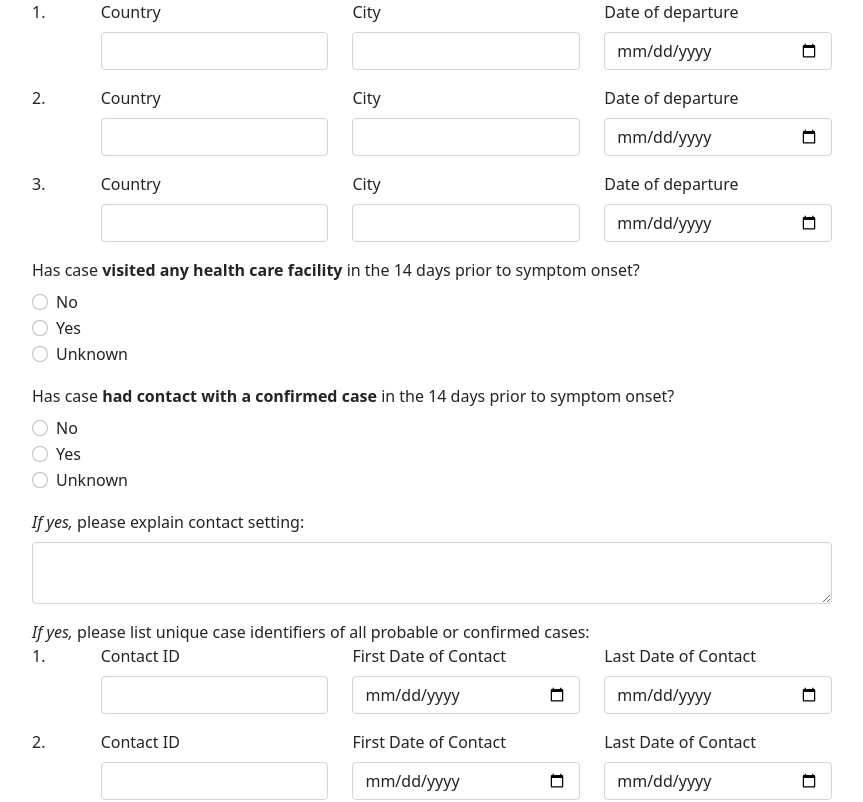
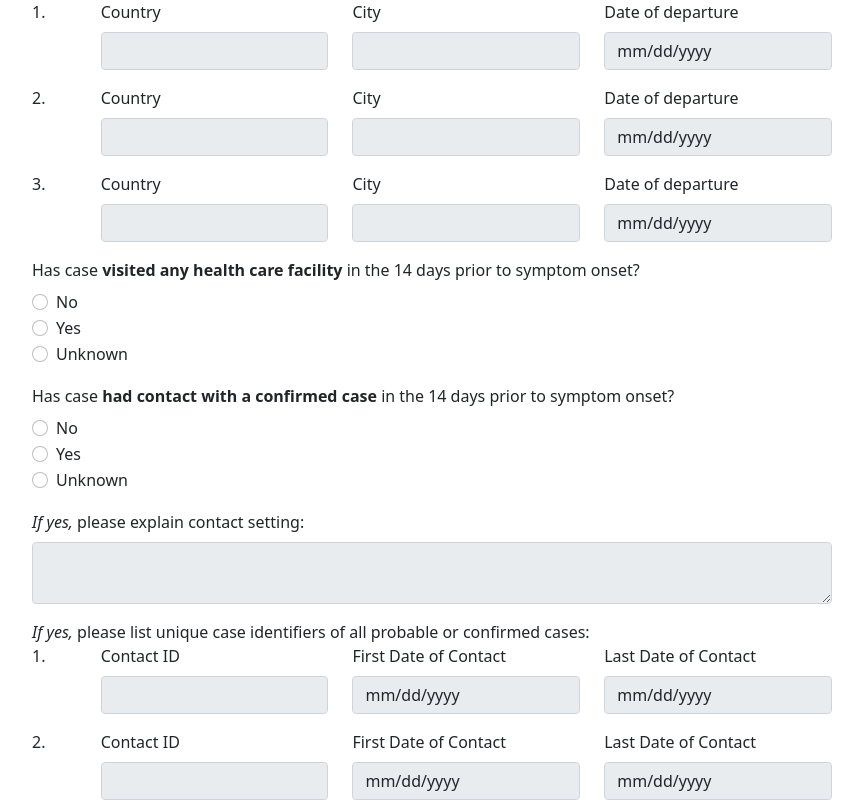
Before and after one commit to SoniaZaldana/covid19-reporting, a React (Create React App) app: page / in a window 1280 px wide. Shown: the part 3302-4104 px from the top of the page, without its empty margins (208-1071 px from the left). Built offline with nearby package versions, Linux system fonts and the light colour scheme.

Commit message:
section3 validation

```diff
--- a/src/components/reportForm.js
+++ b/src/components/reportForm.js
@@ -44,7 +44,20 @@ class ReportForm extends Component {
                 exposureWorker: '',
                 exposureWorkerCountry: '',
                 exposureWorkerCity: '',
-                exposureWorkerFacility: ''
+                exposureWorkerFacility: '',
+                exposureTravel: '',
+                // Max size 3, one element per entry
+                exposureTravelCountry: ['','',''],
+                exposureTravelCity: ['','',''],
+                exposureTravelDeparture: ['','',''],
+                // ^^^
+                exposureVisitedFacility: '',
+                exposureContact: '',
+                exposureContactSetting: '',
+                exposureContactId: ['','','','',''],
+                exposureContactFirstDate: ['','','','',''],
+                exposureContactLastDate: ['','','','',''],
+                exposureContactCountry: ''
             },
             formErrors: {
                 reportingDate: '',
@@ -69,7 +82,15 @@ class ReportForm extends Component {
                 clinicalAdmissionIsolationDate: '',
                 exposureWorkerCountry: '',
                 exposureWorkerCity: '',
-                exposureWorkerFacility: ''
+                exposureWorkerFacility: '',
+                exposureTravelCountry: ['','',''],
+                exposureTravelCity: ['','',''],
+                exposureTravelDeparture: ['','',''],
+                exposureContactSetting: '',
+                exposureContactId: ['','','','',''],
+                exposureContactFirstDate: ['','','','',''],
+                exposureContactLastDate: ['','','','',''],
+                exposureContactCountry: ''
             }
         }
     }
@@ -220,12 +241,6 @@ class ReportForm extends Component {
         else if (id === 'exposureWorkerNo' || id === 'exposureWorkerYes' || id === 'exposureWorkerUnknown') {
             formFields.exposureWorker = id.toLowerCase().replace('exposureworker','');
 
-            // Clear error if value changes
-            if (formFields.exposureWorker !== 'yes') {
-                formErrors.exposureWorkerCountry = '';
-                formErrors.exposureWorkerCity = '';
-                formErrors.exposureWorkerFacility = '';
-            }
         } else if (id === 'exposureWorkerCountry') {
             formFields.exposureWorkerCountry = value;
             formErrors.exposureWorkerCountry = isFieldValid(id, value).message;
@@ -236,8 +251,62 @@ class ReportForm extends Component {
         } else if (id === 'exposureWorkerFacility') {
             formFields.exposureWorkerFacility = value;
             formErrors.exposureWorkerFacility = isFieldValid(id, value).message;
+
+
+        } else if (id === 'exposureTravelNo' || id === 'exposureTravelYes' || id === 'exposureTravelUnknown') {
+            formFields.exposureTravel = id.replace('exposureTravel','').toLowerCase();
+
+        } else if (id.includes('exposureTravelCountry')) {
+            let index = parseInt( id.replace('exposureTravelCountry','') ) - 1;
+            formFields.exposureTravelCountry[index] = value;
+            formErrors.exposureTravelCountry[index] = isFieldValid('exposureTravelCountry', value).message;
+
+        } else if (id.includes('exposureTravelCity')) {
+            let index = parseInt( id.replace('exposureTravelCity','') ) - 1;
+            formFields.exposureTravelCity[index] = value;
+            formErrors.exposureTravelCity[index] = isFieldValid('exposureTravelCity', value).message;
+
+        } else if (id.includes('exposureTravelDeparture')) {
+            let index = parseInt( id.replace('exposureTravelDeparture','') ) - 1;
+            formFields.exposureTravelDeparture[index] = value;
+            formErrors.exposureTravelDeparture[index] = isFieldValid('date', value).message;
+
+        } else if (id === 'exposureVisitedFacilityNo' || id === 'exposureVisitedFacilityYes' ||
+            id === 'exposureVisitedFacilityUnknown') {
+
+                formFields.exposureVisitedFacility = id.replace('exposureVisitedFacility','').toLowerCase();
+
+        } else if (id === 'exposureContactNo' || id === 'exposureContactYes' || id === 'exposureContactUnknown') {
+            formFields.exposureContact = id.replace('exposureContact','').toLowerCase();
+
+        } else if (id === 'exposureContactSetting') {
+            formFields.exposureContactSetting = value;
+            formErrors.exposureContactSetting = isFieldValid('exposureContactSetting', value).message;
+
+        } else if (id.includes('exposureContactId')) {
+            let index = parseInt( id.replace('exposureContactId','') ) - 1;
+            formFields.exposureContactId[index] = value;
+
+        } else if (id.includes('exposureContactFirstDate')) {
+            let index = parseInt( id.replace('exposureContactFirstDate','') ) - 1;
+            formFields.exposureContactFirstDate[index] = value;
+            formErrors.exposureContactFirstDate[index] = isFieldValid('date', value).message;
+
+        } else if (id.includes('exposureContactLastDate')) {
+            let index = parseInt( id.replace('exposureContactLastDate','') ) - 1;
+            formFields.exposureContactLastDate[index] = value;
+            formErrors.exposureContactLastDate[index] = isFieldValid('date', value).message;
+
+        } else if (id === 'exposureContactCountry') {
+            formFields.exposureContactCountry = value;
+            formErrors.exposureContactCountry = isFieldValid(id, value).message;
         }
-            this.setState({formErrors, formFields}, () => console.log(this.state));
+
+
+
+
+
+        this.setState({formErrors, formFields}, () => console.log(this.state));
 
     }
 
@@ -299,6 +368,8 @@ const isFieldValid = (name, value) => {
         case 'patientDiagnosisCountry':
         case 'patientResidencyCountry':
         case 'exposureWorkerCountry':
+        case 'exposureTravelCountry':
+        case 'exposureContactCountry':
             if (!/^[a-zA-Z]+$/.test(value)) {
                 result.valid = false;
                 result.message = 'Country must only contain letters';
@@ -351,6 +422,7 @@ const isFieldValid = (name, value) => {
             break;
         // Section 3
         case 'exposureWorkerCity':
+        case 'exposureTravelCity':
             if (!/^[a-zA-Z]+$/.test(value)) {
                 result.valid = false;
                 result.message = 'City must only contain letters';
@@ -373,6 +445,12 @@ const isFieldValid = (name, value) => {
                 result.message = 'Please enter a Facility';
             }
             break;
+        case 'exposureContactSetting':
+            if (value === '') {
+                result.valid = false;
+                result.message = 'Please type the contact setting';
+            }
+            break;
         default:
             break;
     }
--- a/src/components/section3.js
+++ b/src/components/section3.js
@@ -36,21 +36,21 @@ export const Section3 = ({handleChange, formFields, formErrors}) => (
       <Form.Group as={Col} controlId="exposureWorkerCountry" onChange={handleChange} md>
         <Form.Label>Country</Form.Label>
         <Form.Control type="text" disabled={formFields.exposureWorker !== 'yes'} />
-        {formErrors.exposureWorkerCountry.length > 0 && (
+        {formFields.exposureWorker === 'yes' && formErrors.exposureWorkerCountry.length > 0 && (
           <Form.Text className="text-danger">{formErrors.exposureWorkerCountry}</Form.Text>
         )}
       </Form.Group>
       <Form.Group as={Col} controlId="exposureWorkerCity" onChange={handleChange} md>
         <Form.Label>City</Form.Label>
         <Form.Control type="text" disabled={formFields.exposureWorker !== 'yes'} />
-        {formErrors.exposureWorkerCity.length > 0 && (
+        {formFields.exposureWorker === 'yes' && formErrors.exposureWorkerCity.length > 0 && (
           <Form.Text className="text-danger">{formErrors.exposureWorkerCity}</Form.Text>
         )}
       </Form.Group>
       <Form.Group as={Col} controlId="exposureWorkerFacility" onChange={handleChange} md>
         <Form.Label>Name of facility</Form.Label>
         <Form.Control type="text" disabled={formFields.exposureWorker !== 'yes'} />
-        {formErrors.exposureWorkerFacility.length > 0 && (
+        {formFields.exposureWorker === 'yes' && formErrors.exposureWorkerFacility.length > 0 && (
           <Form.Text className="text-danger">{formErrors.exposureWorkerFacility}</Form.Text>
         )}
       </Form.Group>
@@ -63,38 +63,50 @@ export const Section3 = ({handleChange, formFields, formErrors}) => (
           label="No"
           name="exposureTravel"
           id="exposureTravelNo"
+          required
         />
         <Form.Check
           type="radio"
           label="Yes"
           name="exposureTravel"
           id="exposureTravelYes"
+          required
         />
         <Form.Check
           type="radio"
           label="Unknown"
           name="exposureTravel"
           id="exposureTravelUnknown"
+          required
         />
       </Form.Group>
     </Row>
     <i>If yes,</i> please specify the places the patient travelled to and date of departure from the places:
     {['1', '2', '3'].map((number) => (
-      <Row className="mb-3">
+      <Row key={'exposureTravelResponse' + number} className="mb-3">
         <Col md={1}>
           {number + '.'}
         </Col>
-        <Form.Group as={Col} controlId={"exposureTravelCountry"+number} md>
+        <Form.Group as={Col} controlId={"exposureTravelCountry"+number} onChange={handleChange} md>
           <Form.Label>Country</Form.Label>
-          <Form.Control type="text" />
+          <Form.Control type="text" disabled={formFields.exposureTravel !== 'yes'} />
+          {formFields.exposureTravel === 'yes' && formErrors.exposureTravelCountry[number - 1].length > 0 && (
+            <Form.Text className="text-danger">{formErrors.exposureTravelCountry[number - 1]}</Form.Text>
+          )}
         </Form.Group>
-        <Form.Group as={Col} controlId={"exposureTravelCity"+number} md>
+        <Form.Group as={Col} controlId={"exposureTravelCity"+number} onChange={handleChange} md>
           <Form.Label>City</Form.Label>
-          <Form.Control type="text" />
+          <Form.Control type="text" disabled={formFields.exposureTravel !== 'yes'} />
+          {formFields.exposureTravel === 'yes' && formErrors.exposureTravelCity[number - 1].length > 0 && (
+            <Form.Text className="text-danger">{formErrors.exposureTravelCity[number - 1]}</Form.Text>
+          )}
         </Form.Group>
-        <Form.Group as={Col} controlId={"exposureTravelDeparture" + number} md>
+        <Form.Group as={Col} controlId={"exposureTravelDeparture" + number} onChange={handleChange} md>
           <Form.Label>Date of departure</Form.Label>
-          <Form.Control type="date" />
+          <Form.Control type="date" disabled={formFields.exposureTravel !== 'yes'} />
+          {formFields.exposureTravel === 'yes' && formErrors.exposureTravelDeparture[number - 1].length > 0 && (
+            <Form.Text className="text-danger">{formErrors.exposureTravelDeparture[number - 1]}</Form.Text>
+          )}
         </Form.Group>
       </Row>
       ))
@@ -107,18 +119,21 @@ export const Section3 = ({handleChange, formFields, formErrors}) => (
           label="No"
           name="exposureVisitedFacility"
           id="exposureVisitedFacilityNo"
+          required
         />
         <Form.Check
           type="radio"
           label="Yes"
           name="exposureVisitedFacility"
           id="exposureVisitedFacilityYes"
+          required
         />
         <Form.Check
           type="radio"
           label="Unknown"
           name="exposureVisitedFacility"
           id="exposureVisitedFacilityUnknown"
+          required
         />
       </Form.Group>
     </Row>
@@ -148,26 +163,38 @@ export const Section3 = ({handleChange, formFields, formErrors}) => (
     <Row className="mb-3">
       <Form.Group as={Col} controlId="exposureContactSetting" onChange={handleChange} md>
         <Form.Label><i>If yes,</i> please explain contact setting:</Form.Label>
-        <Form.Control as="textarea" rows={2}/>
+        <Form.Control as="textarea" disabled={formFields.exposureContact !== 'yes'} rows={2}/>
+        {formFields.exposureContact === 'yes' && formErrors.exposureContactSetting.length > 0 && (
+          <Form.Text className="text-danger">{formErrors.exposureContactSetting}</Form.Text>
+        )}
       </Form.Group>
     </Row>
     <i>If yes,</i> please list unique case identifiers of all probable or confirmed cases:
     {['1', '2', '3', '4', '5'].map((number) => (
-      <Row className="mb-3">
+      <Row key={'exposureContactSettingRow' + number} className="mb-3">
         <Col md={1}>
           {number + '.'}
         </Col>
-        <Form.Group as={Col} controlId={"exposureContactId"+number} md>
+        <Form.Group as={Col} controlId={"exposureContactId"+number} onChange={handleChange} md>
           <Form.Label>Contact ID</Form.Label>
-          <Form.Control type="text" />
+          <Form.Control type="text" disabled={formFields.exposureContact !== 'yes'} />
+          {formFields.exposureContact === 'yes' && formErrors.exposureContactId[number - 1].length > 0 && (
+            <Form.Text className="text-danger">{formErrors.exposureContactId[number - 1]}</Form.Text>
+          )}
         </Form.Group>
-        <Form.Group as={Col} controlId={"exposureContactFirstDate"+number} md>
+        <Form.Group as={Col} controlId={"exposureContactFirstDate"+number} onChange={handleChange} md>
           <Form.Label>First Date of Contact</Form.Label>
-          <Form.Control type="date" />
+          <Form.Control type="date" disabled={formFields.exposureContact !== 'yes'} />
+          {formFields.exposureContact === 'yes' && formErrors.exposureContactFirstDate[number - 1].length > 0 && (
+            <Form.Text className="text-danger">{formErrors.exposureContactFirstDate[number - 1]}</Form.Text>
+          )}
         </Form.Group>
-        <Form.Group as={Col} controlId={"exposureContactLastDate" + number} md>
+        <Form.Group as={Col} controlId={"exposureContactLastDate" + number} onChange={handleChange} md>
           <Form.Label>Last Date of Contact</Form.Label>
-          <Form.Control type="date" />
+          <Form.Control type="date" disabled={formFields.exposureContact !== 'yes'} />
+          {formFields.exposureContact === 'yes' && formErrors.exposureContactLastDate[number - 1].length > 0 && (
+            <Form.Text className="text-danger">{formErrors.exposureContactLastDate[number - 1]}</Form.Text>
+          )}
         </Form.Group>
       </Row>
       ))
@@ -175,7 +202,10 @@ export const Section3 = ({handleChange, formFields, formErrors}) => (
     <Row className="mb-3">
       <Form.Group as={Col} controlId="exposureContactCountry" onChange={handleChange} md>
         <Form.Label>Most likely country of exposure</Form.Label>
-        <Form.Control type="text"/>
+        <Form.Control type="text" required />
+        {formErrors.exposureContactCountry.length > 0 && (
+          <Form.Text className="text-danger">{formErrors.exposureContactCountry}</Form.Text>
+        )}
       </Form.Group>
     </Row>
 
```
